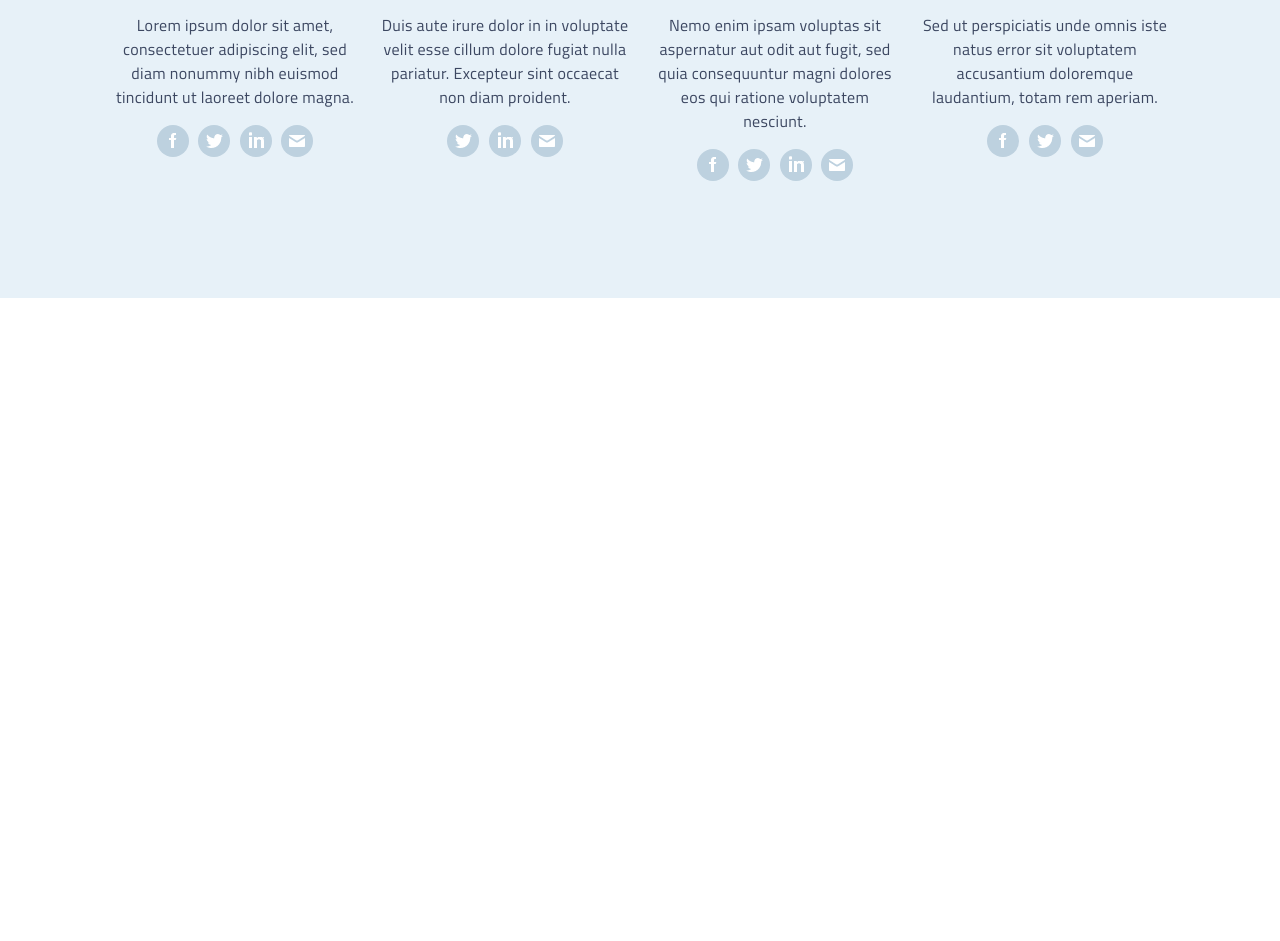
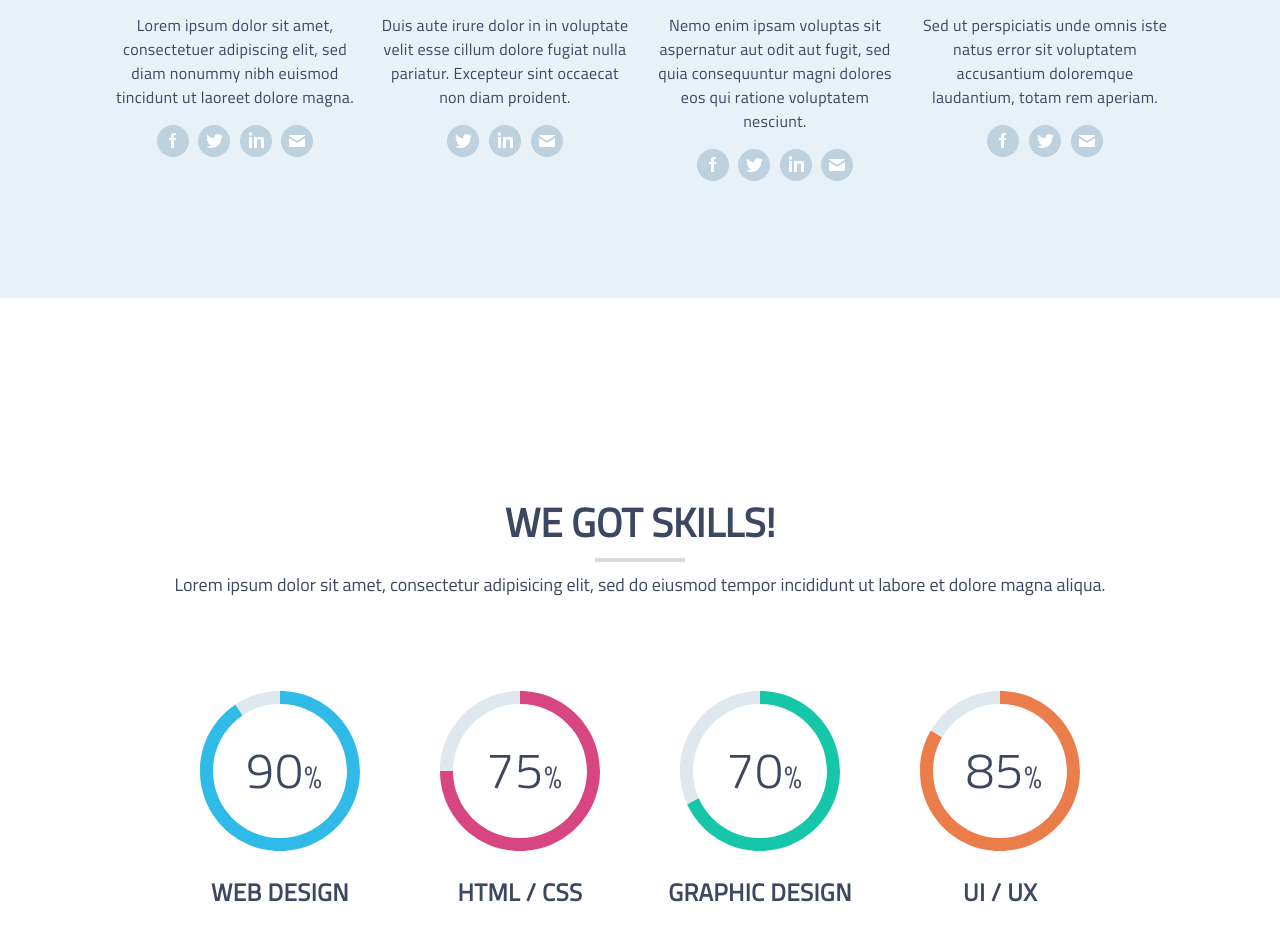
Before and after one commit to krzosdominik/Cuda-SinglePage, a website: page index.html in a window 1280 px wide. Shown: the part 2102-3043 px from the top of the page. Before the commit the page ends 2400 px from the top, so only its background shows below. Drawn offline with Linux system fonts and the light colour scheme.

Commit message:
add skills diagram section

```diff
--- a/index.html
+++ b/index.html
@@ -201,5 +201,40 @@
                 </section>
             </section>
 
+            <section class="skills">
+                <h2 class="skills__title">WE GOT SKILLS!</h2>
+                <p class="skills__description">
+                    Lorem ipsum dolor sit amet, consectetur adipisicing elit,
+                    sed do eiusmod tempor incididunt ut labore et dolore magna
+                    aliqua.
+                </p>
+                <section class="skills__diagrams row container">
+                    <div class="skills__diagram col-3">
+                        <figure class="skills__diagram--icon">
+                            <img src='./assets/diagram_95p.png' />
+                        </figure>
+                        <h3>Web Design</h3>
+                    </div>
+                    <div class="skills__diagram col-3">
+                        <figure class="skills__diagram--icon">
+                            <img src='./assets/diagram_75p.png' />
+                        </figure>
+                        <h3>HTML / CSS</h3>
+                    </div>
+                    <div class="skills__diagram col-3">
+                        <figure class="skills__diagram--icon">
+                            <img src='./assets/diagram_70p.png' />
+                        </figure>
+                        <h3>GRAPHIC DESIGN</h3>
+                    </div>
+                    <div class="skills__diagram col-3">
+                        <figure class="skills__diagram--icon">
+                            <img src='./assets/diagram_85p.png' />
+                        </figure>
+                        <h3>UI / UX</h3>
+                    </div>
+                </section>
+            </section>
+
         </body>
     </html>
--- a/scss/elements/_about.scss
+++ b/scss/elements/_about.scss
@@ -19,6 +19,7 @@
 
   .about__persons {
     box-sizing: border-box;
+    flex-wrap: wrap;
 
     .about__person {
       .person__name {
--- /dev/null
+++ b/scss/elements/_circle-diagrams.scss
@@ -0,0 +1,11 @@
+.circle-chart__circle {
+  animation: circle-chart-fill 2s reverse;
+  transform: rotate(-90deg);
+  transform-origin: center;
+}
+
+@keyframes circle-chart-fill {
+  to {
+    stroke-dasharray: 0 100;
+  }
+}
--- /dev/null
+++ b/scss/elements/_skills.scss
@@ -0,0 +1,39 @@
+.skills {
+  background-color: $skills-bgColor;
+  min-height: 100vh;
+  display: flex;
+  justify-content: center;
+  align-items: center;
+  flex-direction: column;
+  color: #3c4761;
+  text-align: center;
+
+  .skills__title {
+    font-size: $headers-size;
+  }
+
+  .skills__description {
+    font-size: $description-size;
+    margin-bottom: 80px;
+    margin-top: -4px;
+
+  }
+
+  .skills__diagrams {
+    text-align: center;
+
+    .skills__diagram {
+      .skills__diagram--icon img {
+        @media (min-width: 950px) and (max-width: 1150px) {
+          height: 100px;
+        }
+      }
+
+      h3 {
+        font-size: 24px;
+        text-transform: uppercase;
+        letter-spacing: 0.48px;
+      }
+    }
+  }
+}
--- a/scss/main.scss
+++ b/scss/main.scss
@@ -12,3 +12,5 @@
 @import './elements/decoration';
 @import './elements/services';
 @import './elements/about';
+@import './elements/skills';
+@import './elements/circle-diagrams';
--- a/scss/settings/_all.scss
+++ b/scss/settings/_all.scss
@@ -2,6 +2,7 @@ body {
   margin: 0;
   padding: 0;
   font-family: "Titillium Web";
+  max-width: 100vw;
 }
 
 .container {
--- a/scss/settings/_grid.scss
+++ b/scss/settings/_grid.scss
@@ -1,5 +1,5 @@
 $gap: 10px;
-$breakpoint: 760px;
+$breakpoint: 975px;
 $column: 12;
 
 .row {
```
Also changed, not shown: assets/diagram_70p.png (added), assets/diagram_75p.png (added), assets/diagram_85p.png (added), assets/diagram_95p.png (added), css/main.css, 1 other file.
